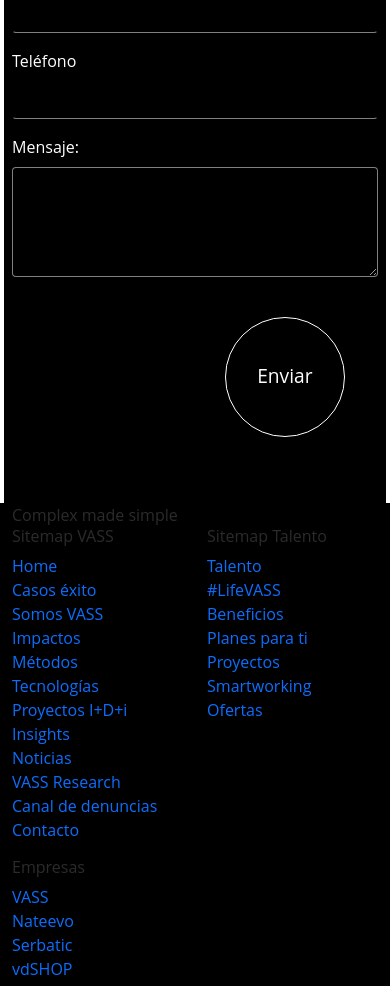
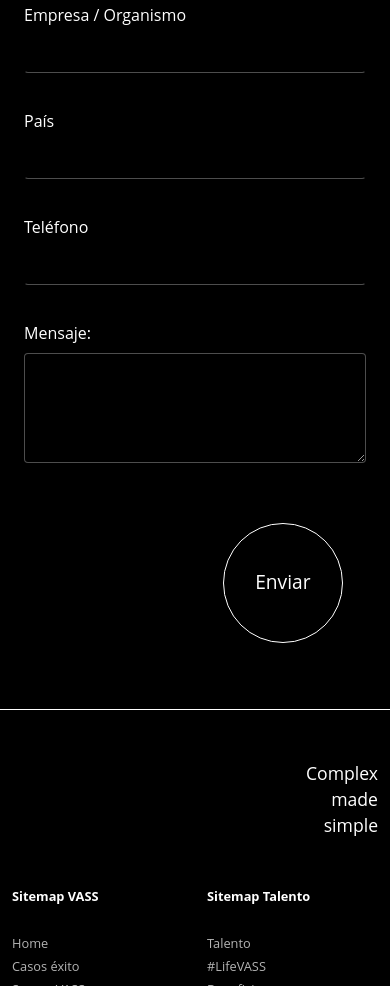
Before and after one commit to cjaramillonino/vass_prueba-tecnica, a website: page index.html in a window 390 px wide. Shown: the part 1014-2000 px from the top of the page. Drawn offline with nearby package versions, Linux system fonts and the light colour scheme.

Commit message:
Mobile First terminado

```diff
--- a/index.html
+++ b/index.html
@@ -92,16 +92,17 @@
   <div class="hero container-fluid"></div>
 
   <!-- Start Main container -->
-  <main class="container-fluid">
+  <div class="container-fluid">
     <div class="row">
       <div class="col text-section">
         <h2>Empecemos a hacerlo sencillo</h2>
         <p class="prg-quote">Nos emociona impulsar tu transformaci&oacute;n digital</p>
       </div>
     </div>
+  </div>
 
   <!-- Start Form -->
-    <form class="vass-form row g-3 needs-validation text-white" novalidate>
+  <form class="vass-form row g-3 needs-validation text-white container-fluid" novalidate>
     <div class="col-12 col-lg-6">
       <label for="fullNameForm" class="form-label">Nombre y apellidos</label>
       <input type="name" class="form-control" id="fullNameForm" required>
@@ -148,61 +149,59 @@
     </div>
   </form>
   <!-- End Form -->
-  </main>
-  <!-- End Main container -->
 
-  <!-- Start main container fluid -->
+  <!-- Start footer -->
 
   <footer class="container-fluid bg-dark">
-    <div class="row">
-      <div class="col-12 md-2">Complex made simple</div>
+    <div class="nav-footer row">
+      <div class="complex-div col-12 md-2">Complex<br>made<br>simple</div>
       <div class="col-6 md-2">
         <h6 class="title-footer">Sitemap VASS</h6>
-        <ul>
-          <li><a class="nav-footer" href="*">Home</a></li>
-          <li><a class="nav-footer" href="*">Casos &eacute;xito</a></li>
-          <li><a class="nav-footer" href="*">Somos VASS</a></li>
-          <li><a class="nav-footer" href="*">Impactos</a></li>
-          <li><a class="nav-footer" href="*">M&eacute;todos</a></li>
-          <li><a class="nav-footer" href="*">Tecnolog&iacute;as</a></li>
-          <li><a class="nav-footer" href="*">Proyectos I+D+i</a></li>
-          <li><a class="nav-footer" href="*">Insights</a></li>
-          <li><a class="nav-footer" href="*">Noticias</a></li>
-          <li><a class="nav-footer" href="*">VASS Research</a></li>
-          <li><a class="nav-footer" href="*">Canal de denuncias</a></li>
-          <li><a class="nav-footer" href="*">Contacto</a></li>
+        <ul class="nav-footer-ul">
+          <li><a class="nav-footer-li" href="*">Home</a></li>
+          <li><a class="nav-footer-li" href="*">Casos &eacute;xito</a></li>
+          <li><a class="nav-footer-li" href="*">Somos VASS</a></li>
+          <li><a class="nav-footer-li" href="*">Impactos</a></li>
+          <li><a class="nav-footer-li" href="*">M&eacute;todos</a></li>
+          <li><a class="nav-footer-li" href="*">Tecnolog&iacute;as</a></li>
+          <li><a class="nav-footer-li" href="*">Proyectos I+D+i</a></li>
+          <li><a class="nav-footer-li" href="*">Insights</a></li>
+          <li><a class="nav-footer-li" href="*">Noticias</a></li>
+          <li><a class="nav-footer-li" href="*">VASS Research</a></li>
+          <li><a class="nav-footer-li" href="*">Canal de denuncias</a></li>
+          <li><a class="nav-footer-li" href="*">Contacto</a></li>
         </ul>
       </div>
       <div class="col-6 md-2">
         <h6 class="title-footer">Sitemap Talento</h6>
-        <ul>
-          <li><a class="nav-footer" href="*">Talento</a></li>
-          <li><a class="nav-footer" href="*">#LifeVASS</a></li>
-          <li><a class="nav-footer" href="*">Beneficios</a></li>
-          <li><a class="nav-footer" href="*">Planes para ti</a></li>
-          <li><a class="nav-footer" href="*">Proyectos</a></li>
-          <li><a class="nav-footer" href="*">Smartworking</a></li>
-          <li><a class="nav-footer" href="*">Ofertas</a></li>
+        <ul class="nav-footer-ul">
+          <li><a class="nav-footer-li" href="*">Talento</a></li>
+          <li><a class="nav-footer-li" href="*">#LifeVASS</a></li>
+          <li><a class="nav-footer-li" href="*">Beneficios</a></li>
+          <li><a class="nav-footer-li" href="*">Planes para ti</a></li>
+          <li><a class="nav-footer-li" href="*">Proyectos</a></li>
+          <li><a class="nav-footer-li" href="*">Smartworking</a></li>
+          <li><a class="nav-footer-li" href="*">Ofertas</a></li>
         </ul>
       </div>
       <div class="col-6 md-2">
         <h6 class="title-footer">Empresas</h6>
-        <ul>
-          <li><a class="nav-footer" href="*">VASS</a></li>
-          <li><a class="nav-footer" href="*">Nateevo</a></li>
-          <li><a class="nav-footer" href="*">Serbatic</a></li>
-          <li><a class="nav-footer" href="*">vdSHOP</a></li>
+        <ul class="nav-footer-ul">
+          <li><a class="nav-footer-li" href="*">VASS</a></li>
+          <li><a class="nav-footer-li" href="*">Nateevo</a></li>
+          <li><a class="nav-footer-li" href="*">Serbatic</a></li>
+          <li><a class="nav-footer-li" href="*">vdSHOP</a></li>
         </ul>
       </div>
     </div>
-    <div class="row">
+    <div class="row justify-content-center">
       <div class="copyright" class="col-12 col-xxl-4">
         <p>Copyright &copy; 2021 Todos los derechos reservados</p>
       </div>
       <div class="link-footer" class="col-12 col-xxl-4">
         <a href="*">Memoria ambiental</a>
-        <a href="*">Pol&iacute;tica de cookies</a>
-        <a href="*">Pol&iacute;tica de privacidad</a>
+        <a href="*">Pol&iacute;tica de cookies</a><br>
+        <a href="*">Pol&iacute;tica de privacidad</a><br>
         <a href="*">Pol&iacute;tica de calidad y medio ambiente</a>
       </div>
       <div class="social-footer col-12 col-xxl-4">
--- a/src/style.css
+++ b/src/style.css
@@ -4,6 +4,7 @@ body {
 }
 
 a {
+	color: rgba(255, 255, 255, 0.7);
 	text-decoration: none;
 }
 
@@ -17,6 +18,10 @@ ul li {
 
 .bg-dark {
 	background-color: #000000 !important;
+}
+
+.navbar-nav {
+	height: 100vh;
 }
 
 .navbar-dark .navbar-toggler {
@@ -43,7 +48,7 @@ ul li {
 
 .text-section {
 	padding-bottom: 40px;
-	padding-top: 40px;
+	padding-top: 110px;
 }
 .text-section h2 {
 	font-size: 1.2em;
@@ -61,17 +66,20 @@ ul li {
 
 .vass-form {
 	background-color: #000000;
+	margin: 0;
 	padding-bottom: 50px;
 	padding-top: 50px;
 }
 .vass-form input {
 	background-color: transparent;
 	border-color: #000000;
-	border-bottom: 1px solid rgba(255, 255, 255, 0.5);
+	border-bottom: 0.5px solid rgba(255, 255, 255, 0.3);
+	margin-bottom: 20px;
 }
 .vass-form textarea {
 	background-color: #000000;
-	border: 1px solid rgba(255, 255, 255, 0.5);
+	border: 0.7px solid rgba(255, 255, 255, 0.3);
+	margin-bottom: 20px;
 }
 .vass-form button {
 	display: block;
@@ -83,3 +91,49 @@ ul li {
 	margin-top: 40px;
 	width: 120px;
 }
+
+footer .nav-footer {
+	padding-bottom: 50px;
+	padding-top: 50px;
+	border-top: 1px solid #ffffff;
+}
+footer .complex-div {
+	color: #ffffff;
+	font-size: 1.1em;
+	text-align: right;
+}
+
+footer h6 {
+	color: #ffffff;
+	font-size: 0.8em;
+	font-weight: bold;
+	margin-bottom: 30px;
+	margin-top: 50px;
+}
+footer .nav-footer-ul li {
+	font-size: 0.8em;
+	margin-bottom: 4px;
+}
+footer .copyright {
+	border-top: 1px solid #ffffff;
+	color: rgba(255, 255, 255, 0.7);
+	font-size: 0.7em;
+	padding-top: 50px;
+	text-align: center;
+}
+footer .link-footer {
+	font-size: 0.8em;
+	text-align: center;
+}
+footer .link-footer a {
+	margin: 0 5px;
+}
+footer .social-footer {
+	display: flex;
+	justify-content: center;
+	padding-bottom: 40px;
+	padding-top: 40px;
+}
+footer .social-footer i {
+	margin: 0 15px;
+}
```
Lines whose indentation alone changed are shown as unchanged.
